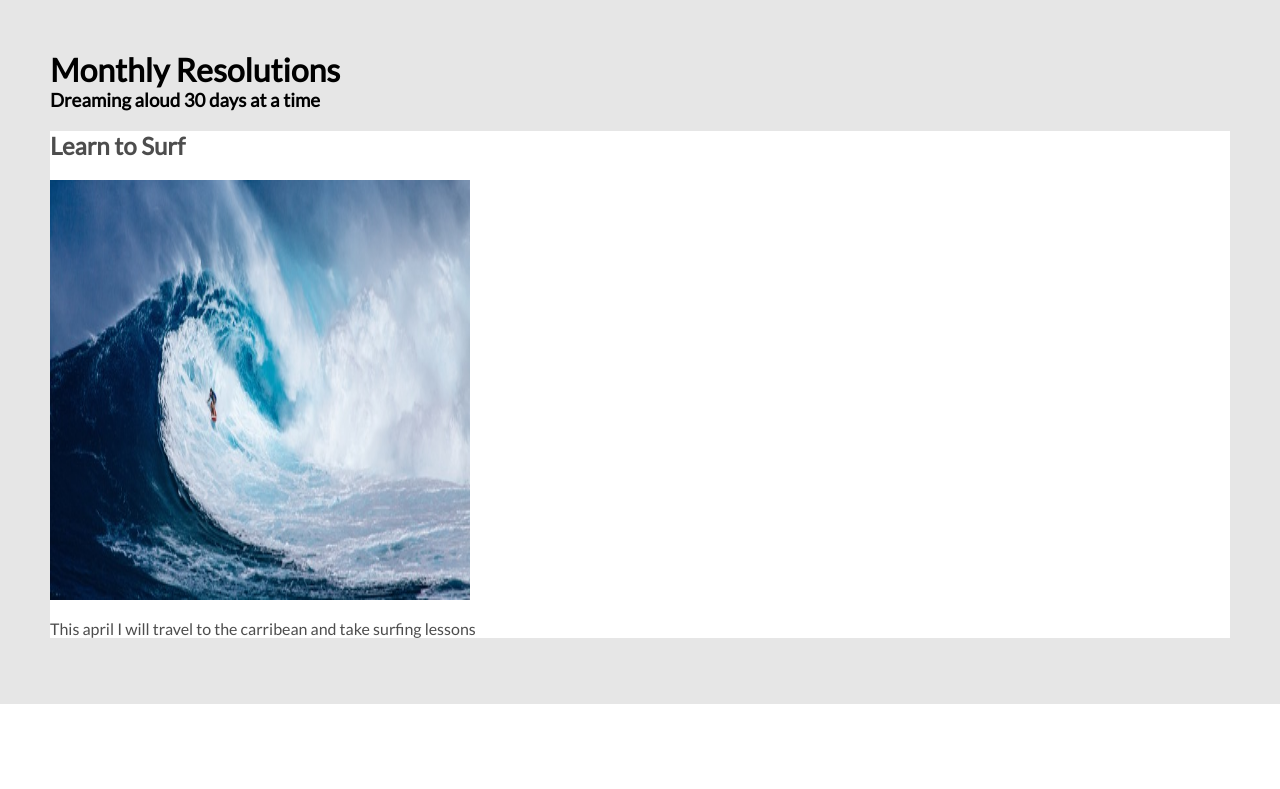
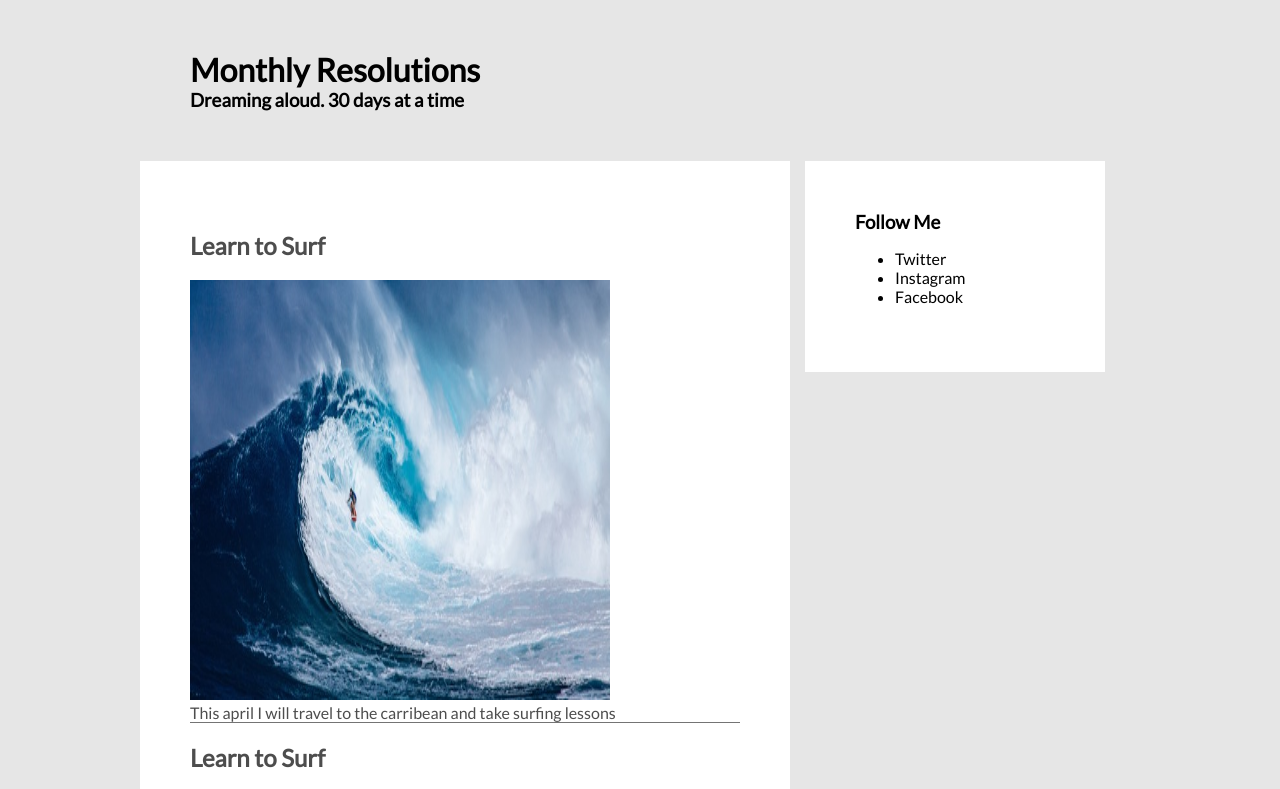
Before and after one commit to astridw/monthly_resolutions, a plain HTML site: page index.html in a window 1280 px wide. Shown: the top 789 px of the page. Drawn offline with Linux system fonts and the light colour scheme.

Commit message:
added margins, floats, and more structure

```diff
--- a/css/style.css
+++ b/css/style.css
@@ -18,20 +18,35 @@ Author: Christopher Castig | @castig
 
 .clear {
 	clear: both;
+  display: inline-block;
 }
-h1, h3 {
+h1, h3, p {
   margin: 0;
+}
+
+.alignleft{
+float: left;
 }
 
 /*-----------------------------------------------------------------------------
 02=LAYOUT
 -----------------------------------------------------------------------------*/
 #container {
-  background-color: #e6e6e6;
+  width: 1000px;
+  margin: 0 auto 0 auto; //let you center your container
+}
+
+#header{
   padding: 50px;
 }
 body{
   font-family: Lato;
+  background-color: #e6e6e6;
+}
+.post {
+  border-bottom: solid;
+  border-bottom-width: 1px;
+  border-color: #747474;
 }
 /*-----------------------------------------------------------------------------
 03=MAIN
@@ -39,4 +54,18 @@ body{
 #main{
   background-color: #ffffff;
   color: #4d4d4d;
+  width: 650px;
+  float: left;
+  padding: 50px;
 }
+
+/*-----------------------------------------------------------------------------
+03=Sidebar
+-----------------------------------------------------------------------------*/
+#sidebar{
+  width: 300px;
+  float: left;
+  padding: 50px;
+  background-color: white;
+  margin: 0 0 0 15px;
+}
--- a/index.html
+++ b/index.html
@@ -14,18 +14,40 @@
 	<body>
 
     <div id="container">
-      <div id="header">
+      <div id="header" class="alignleft">
         <h1>Monthly Resolutions</h1>
-        <h3>Dreaming aloud 30 days at a time</h3>
+        <h3>Dreaming aloud. 30 days at a time</h3>
       </div>  <!--header -->
+
       <div id="main">
-        <h2>Learn to Surf</h2>
-        <img src="img/surf.jpeg" height="420" width="420">
-        <p>This april I will travel to the carribean and take surfing lessons</p>
+        <div class="post">
+          <h2>Learn to Surf</h2>
+          <img src="img/surf.jpeg" height="420" width="420">
+          <p>This april I will travel to the carribean and take surfing lessons</p>
+        </div>
+        <div class="post">
+          <h2>Learn to Surf</h2>
+          <img src="img/surf.jpeg" height="420" width="420">
+          <p>This april I will travel to the carribean and take surfing lessons</p>
+        </div>
+        <div class="post">
+          <h2>Learn to Surf</h2>
+          <img src="img/surf.jpeg" height="420" width="420">
+          <p>This april I will travel to the carribean and take surfing lessons</p>
+        </div><!--posts-->
+      </div> <!--main -->
+
+
+      <div id="sidebar">
+        <h3>Follow Me</h3>
+          <ul>
+            <li>Twitter</li>
+            <li>Instagram</li>
+            <li>Facebook</li>
+          </ul>
       </div>
 
-
-
+      <div class="clear"></div>
 
     </div>
 
```
